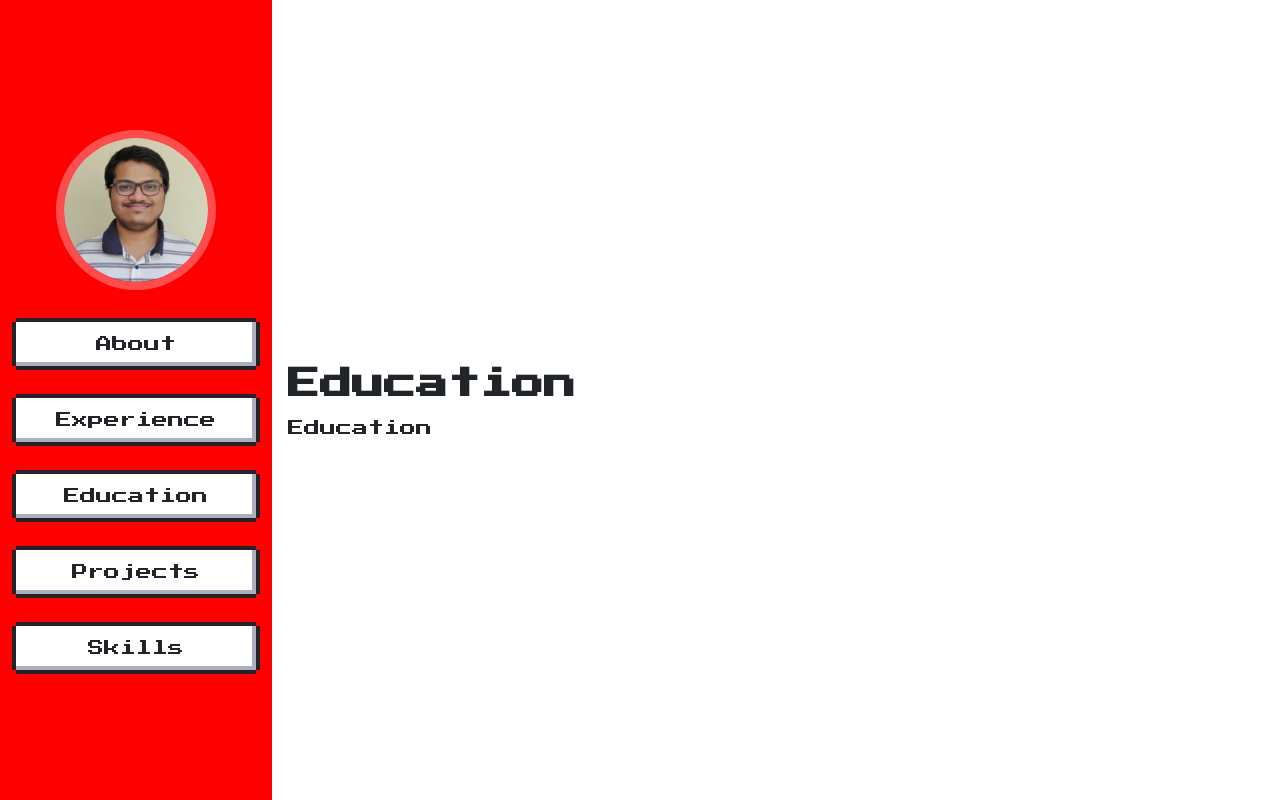
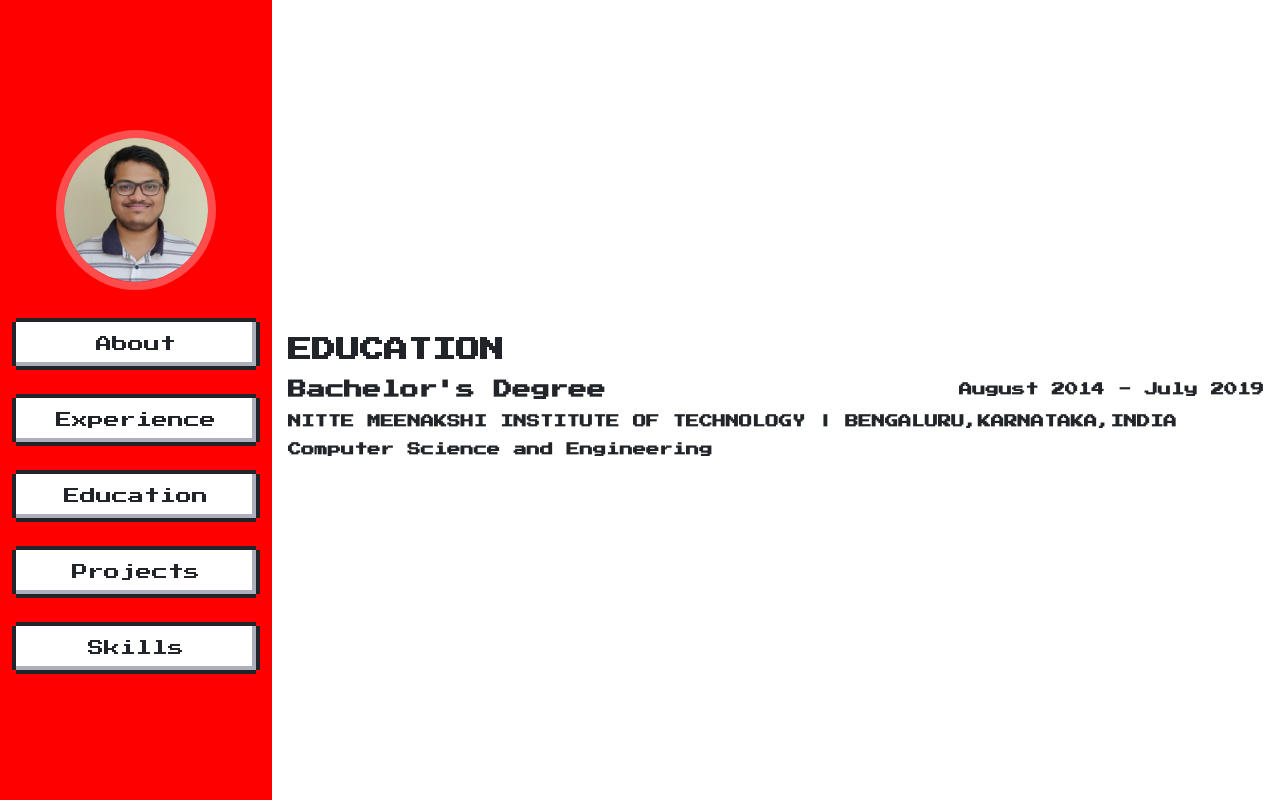
Before and after one commit to lnaidu14/lnaidu, a React (Vite) app: page / in a window 1280 px wide. Both pictures are taken after a click on the element "Education". Built offline with nearby package versions, Linux system fonts and the light colour scheme.

Commit message:
education page

```diff
--- a/src/components/Education/Education.css
+++ b/src/components/Education/Education.css
@@ -0,0 +1,5 @@
+.title-duration {
+  display: flex;
+  justify-content: space-between;
+  align-items: center;
+}
--- a/src/components/Education/Education.jsx
+++ b/src/components/Education/Education.jsx
@@ -1,8 +1,19 @@
+import "./Education.css";
+
 export function Education() {
   return (
     <>
-      <h1>Education</h1>
-      <div>Education</div>
+      <h2>EDUCATION</h2>
+      <div className="education">
+        <span className="title-duration">
+          <h3 className="title">Bachelor's Degree</h3>
+          <h5 className="duration">August 2014 - July 2019</h5>
+        </span>
+        <h5 className="school">
+          NITTE MEENAKSHI INSTITUTE OF TECHNOLOGY | BENGALURU,KARNATAKA,INDIA
+        </h5>
+        <h5 className="subject">Computer Science and Engineering</h5>
+      </div>
     </>
   );
 }
```
